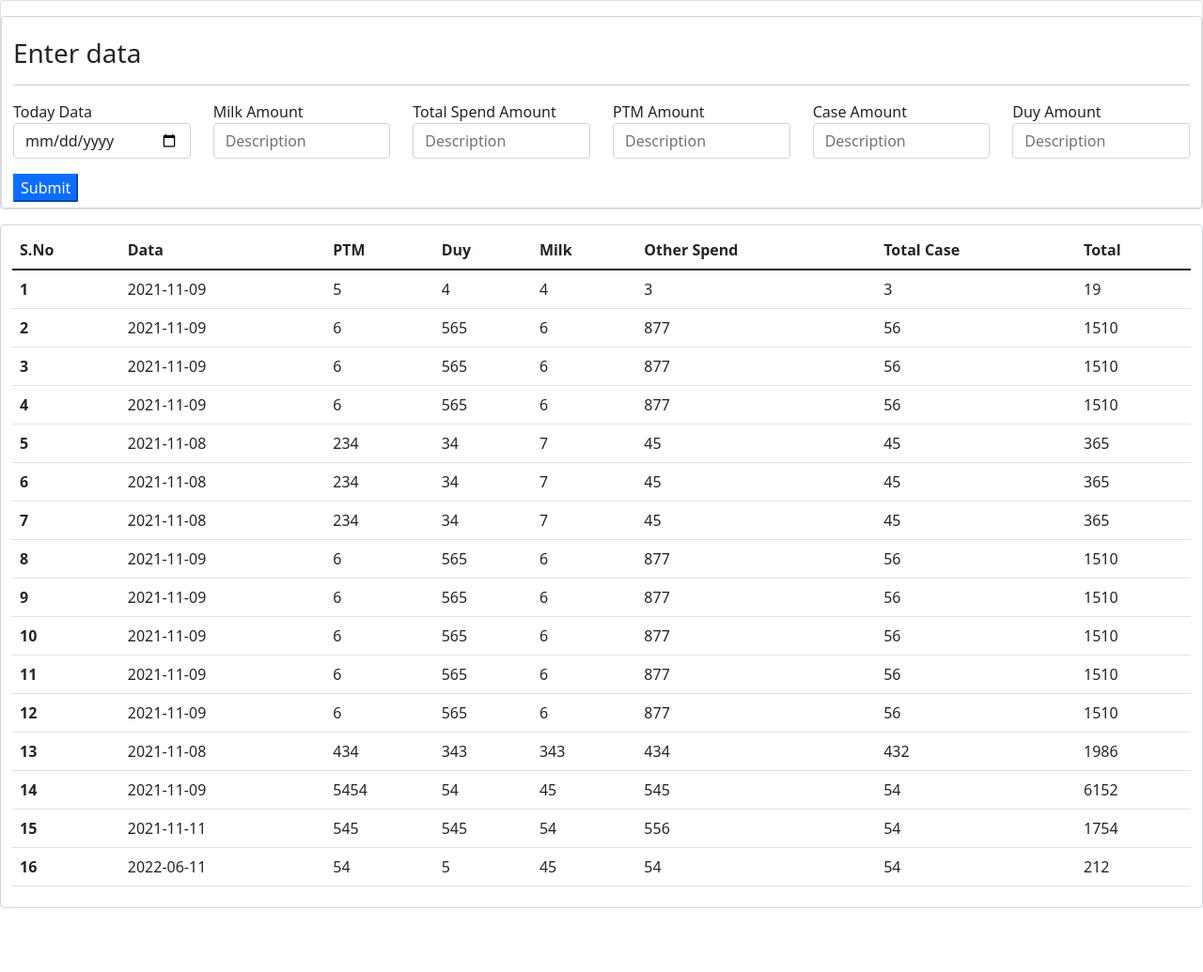
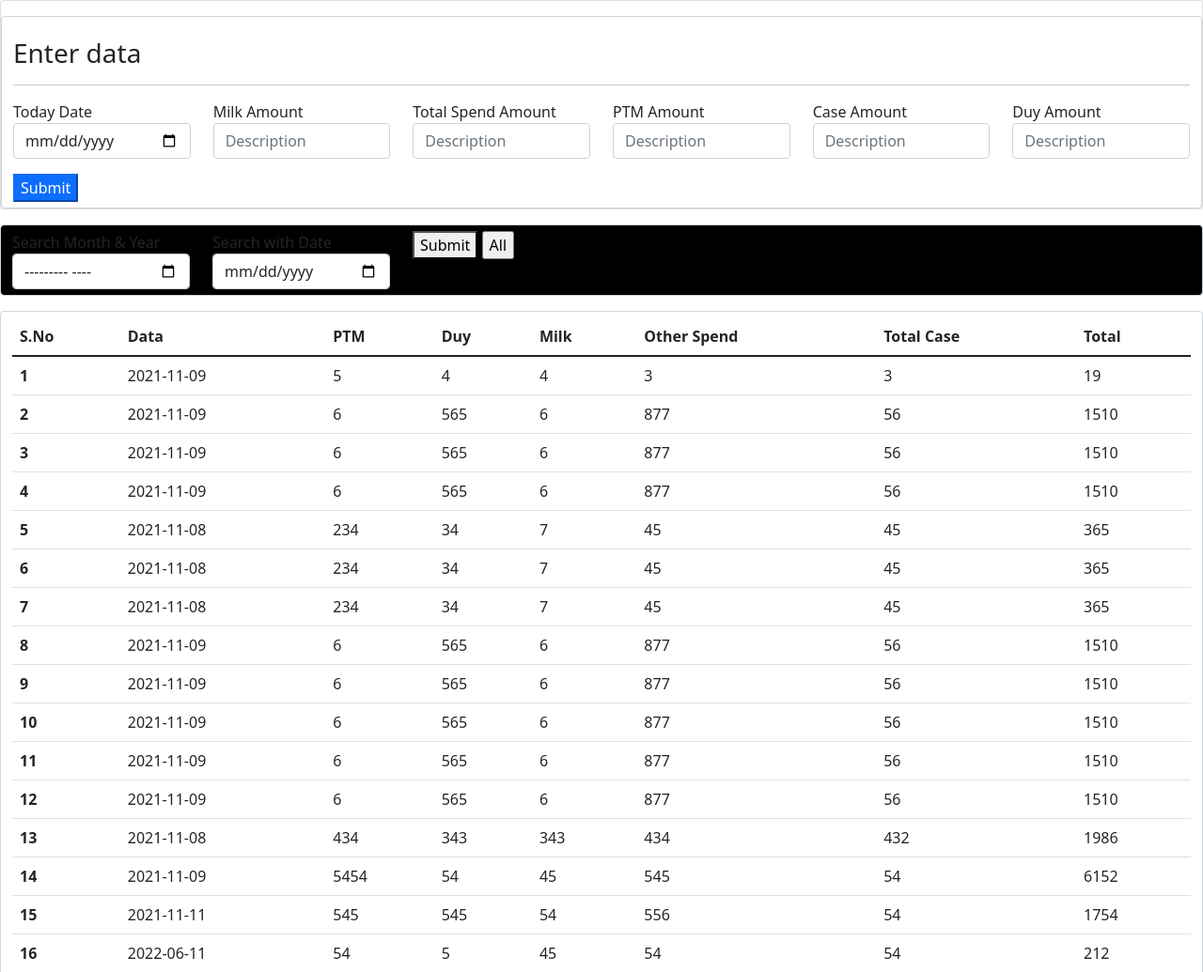
Before and after one commit to Vikaspatidar123/Holic, a Django app: page / in a window 1280 px wide. Shown: the part 56-1091 px from the top of the page at 94% size. Before the commit the page ends 1023 px from the top, so only its background shows below. Run offline with Django 3.2, Linux system fonts and the light colour scheme; data comes from the database, SQL or seed files in the repository; both versions use the stored data as it was after the commit.

Commit message:
first commit

```diff
--- a/holic/templates/index.html
+++ b/holic/templates/index.html
@@ -55,33 +55,33 @@
             <form action=" " method="POST">{% csrf_token%}
               <div class="row">
                 <div class="col-md-2 col-sm-2 col-xs-2">
-                    <span class="CommonFormLabel">Today Data</span>
+                    <span class="CommonFormLabel">Today Date</span>
 
-                        <input type="date" name="data" rows="2" cols="20" id="cphLogin_TextBox1" class="CommonFormTbx form-control" placeholder="Description"></textarea>
+                        <input type="date" name="data" rows="2"  required cols="20" id="cphLogin_TextBox1" class="CommonFormTbx form-control" placeholder="Description"></textarea>
                 </div>
                 <div class="col-md-2 col-sm-2 col-xs-2">
                     <span class="CommonFormLabel">Milk Amount</span>
 
-                        <input type="number" name="milk" rows="2" cols="20" id="cphLogin_TextBox1" class="CommonFormTbx form-control" placeholder="Description"></textarea>
+                        <input type="number" name="milk" rows="2" required cols="20" id="cphLogin_TextBox1" class="CommonFormTbx form-control" placeholder="Description"></textarea>
                 </div>
                 <div class="col-md-2 col-sm-2 col-xs-2">
                     <span class="CommonFormLabel">Total Spend  Amount</span>
                         <!-- <textarea name="ctl00$cphLogin$TextBox1" rows="2" cols="20" id="cphLogin_TextBox1" class="CommonFormTbx form-control" placeholder="Description"></textarea> -->
-                        <input type="number" name="spend" rows="2" cols="20" id="cphLogin_TextBox1" class="CommonFormTbx form-control" placeholder="Description"></textarea>
+                        <input type="number" name="spend" rows="2" required cols="20" id="cphLogin_TextBox1" class="CommonFormTbx form-control" placeholder="Description"></textarea>
                 </div>
                 <div class="col-md-2 col-sm-2 col-xs-2">
                     <span class="CommonFormLabel">PTM Amount</span>
                         <!-- <textarea name="ctl00$cphLogin$TextBox1" rows="2" cols="20" id="cphLogin_TextBox1" class="CommonFormTbx form-control" placeholder="Description"></textarea> -->
-                        <input type="number" name="ptm" rows="2" cols="20" id="cphLogin_TextBox1" class="CommonFormTbx form-control" placeholder="Description"></textarea>
+                        <input type="number" name="ptm" rows="2" required cols="20" id="cphLogin_TextBox1" class="CommonFormTbx form-control" placeholder="Description"></textarea>
                 </div><div class="col-md-2 col-sm-2 col-xs-2">
                     <span class="CommonFormLabel">Case Amount</span>
                         <!-- <textarea name="ctl00$cphLogin$TextBox1" rows="2" cols="20" id="cphLogin_TextBox1" class="CommonFormTbx form-control" placeholder="Description"></textarea> -->
-                        <input type="number" name="Case" rows="2" cols="20" id="cphLogin_TextBox1" class="CommonFormTbx form-control" placeholder="Description"></textarea>
+                        <input type="number" name="Case" rows="2" required cols="20" id="cphLogin_TextBox1" class="CommonFormTbx form-control" placeholder="Description"></textarea>
                 </div>
                 <div class="col-md-2 col-sm-2 col-xs-2">
                     <span class="CommonFormLabel">Duy Amount</span>
                         <!-- <textarea name="ctl00$cphLogin$TextBox1" rows="2" cols="20" id="cphLogin_TextBox1" class="CommonFormTbx form-control" placeholder="Description"></textarea> -->
-                        <input type="number" name="Duy" rows="2" cols="20" id="cphLogin_TextBox1" class="CommonFormTbx form-control" placeholder="Description"></textarea>
+                        <input type="number" name="Duy" rows="2"  required cols="20" id="cphLogin_TextBox1" class="CommonFormTbx form-control" placeholder="Description"></textarea>
                 </div>
               </div>
               <div class="col-md-12 col-sm-12 col-xs-12 mt-3">
@@ -90,7 +90,24 @@
             </form>
             </div>
         </div>
+<div class=" col-md-12 col-sm-12 col-xs-12 mt-3 form-control"  style="background-color: black;">
+  <form action="search" method="POST">{% csrf_token%}<div class="row">
 
+  <div class="col-md-2 col-sm-2 col-xs-2">
+  <lable>Search Month & Year</lable>
+  <input type="month" id="start" class="form-control clickdata" name="month">
+</div>
+<div class="col-md-2 col-sm-2 col-xs-2">
+  <lable>Search with Date </lable>
+  <input type="date" id="start" class="form-control " name="date">
+</div>
+<div class="col-md-2 col-sm-2 col-xs-2">
+  <button type="submit"> Submit</button>
+  <input type="submit" name='all' value="All">
+</div>
+
+      </div></form>
+</div>
         <div class="col-md-12 col-sm-12 col-xs-12 mt-3 form-control">
             <table class="table">
                 <thead>
--- a/holic/urls.py
+++ b/holic/urls.py
@@ -4,4 +4,5 @@ from holic import views
 urlpatterns = [
 
     path('',views.Index,name='home'),
+    path('search',views.Serach,name='search'),
 ]
--- a/holic/views.py
+++ b/holic/views.py
@@ -2,6 +2,7 @@ from django.shortcuts import render,redirect
 from .models import Info
 # Create your views here.
 # https://dashboard.heroku.com/apps/teaholiccafe/deploy/github
+# https://teaholiccafe.herokuapp.com/
 def Index(request):
     if request.method=='GET':
         a=Info.objects.all()
@@ -20,3 +21,16 @@ def Index(request):
 
 
         return redirect('home')
+
+def Serach(request):
+    if request.method=="POST":
+        month=request.POST.get('month')
+        all=request.POST.get('all')
+        date=request.POST.get('date')
+        if all:
+            a=Info.objects.all()
+            return render(request,'index.html',{'a':a})
+        else:
+            a=Info.objects.filter(data=date)
+            print(month,date)
+            return render(request,'index.html',{'a':a})
--- a/requirements.txt
+++ b/requirements.txt
@@ -2,3 +2,4 @@ asgiref==3.4.1
 Django==3.2.9
 pytz==2021.3
 sqlparse==0.4.2
+gunicorn-20.1.0
```
Also changed, not shown: db.sqlite3, 1 other file.
